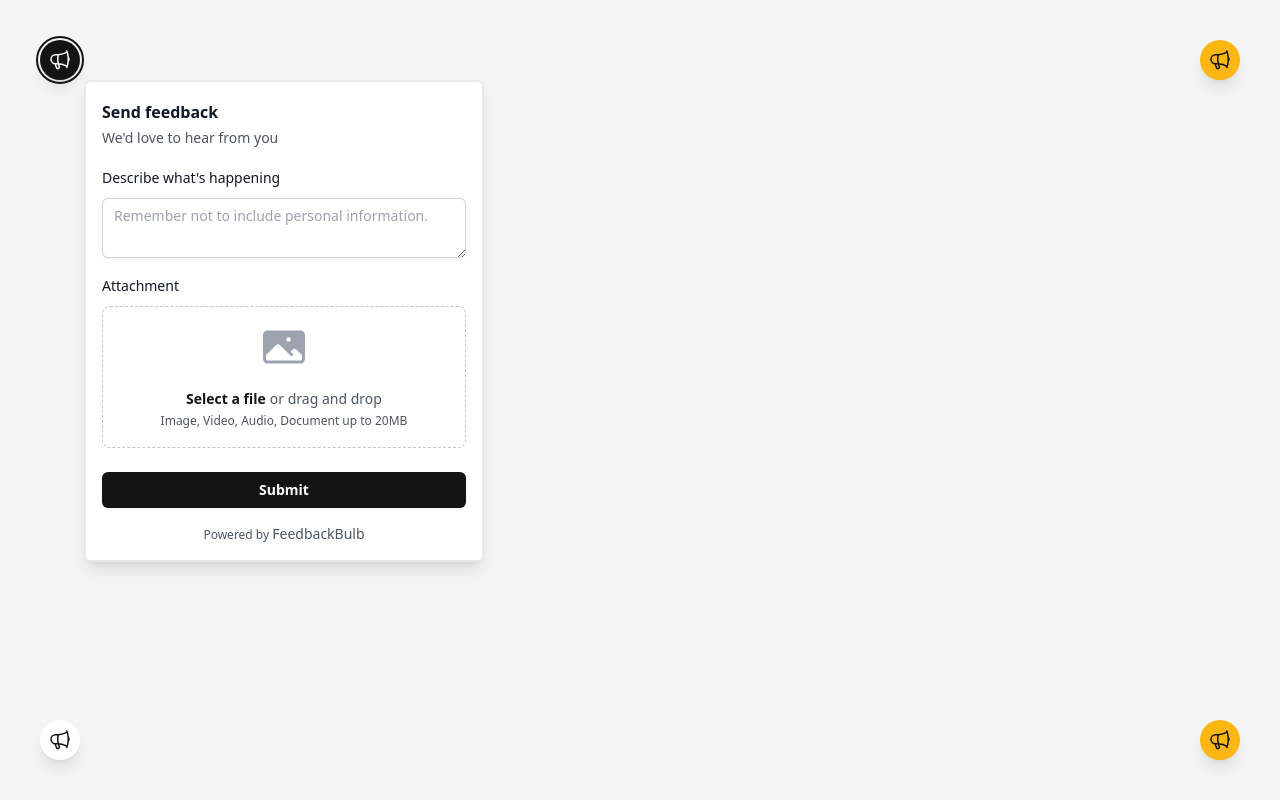
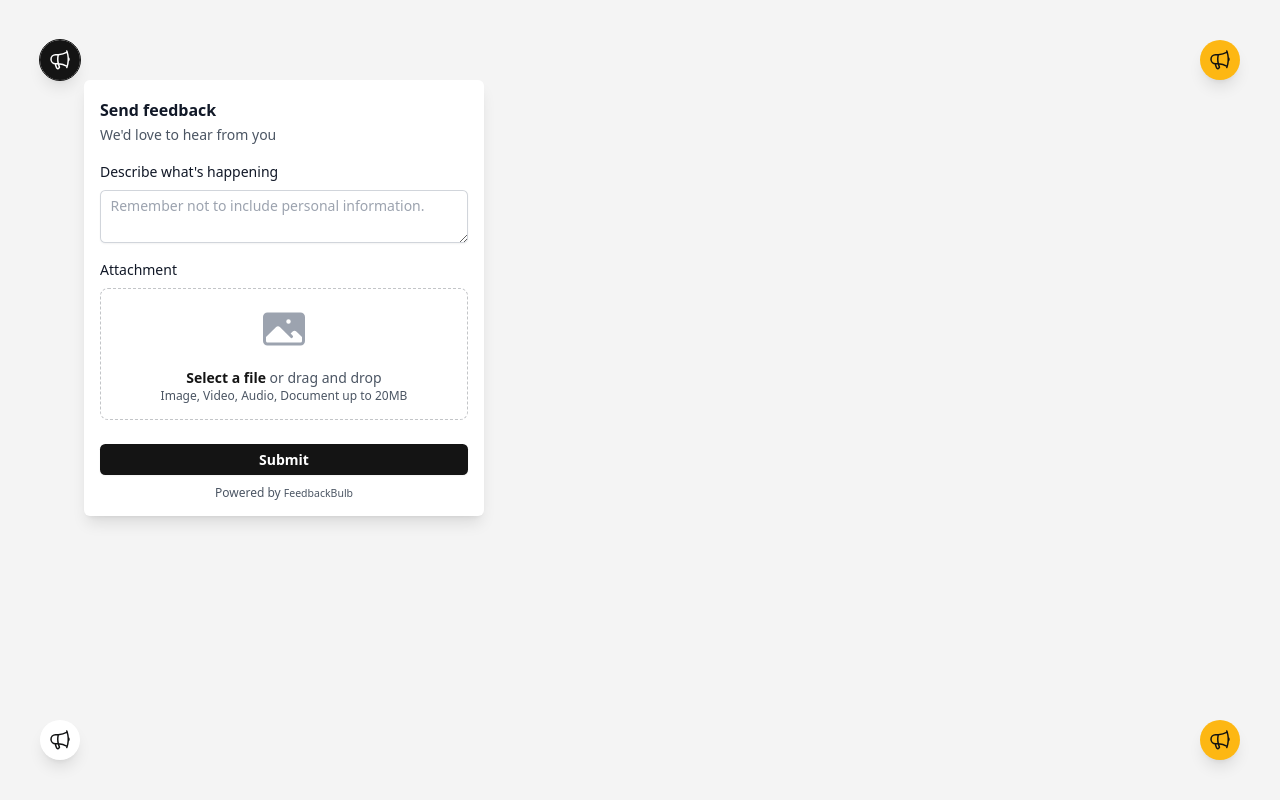
Before and after one commit to Headbright/feedbackbulb-web, a React (Vite) app: page / in a window 1280 px wide. Both pictures are taken after a click on the button 60 px from the left and 60 px from the top of the page. Built offline with nearby package versions, Linux system fonts and the light colour scheme.

Commit message:
feat: use em units against a 16px base

```diff
--- a/src/components/FilePreview.jsx
+++ b/src/components/FilePreview.jsx
@@ -10,7 +10,7 @@ export default function FilePreview({ file }) {
     />
   ) : (
     <PhotoIcon
-      className="fbb-mx-auto fbb-h-12 fbb-w-12 fbb-text-gray-400"
+      className="fbb-mx-auto fbb-h-fbb12 fbb-w-fbb12 fbb-text-gray-400"
       aria-hidden="true"
     />
   );
--- a/src/components/SimpleFeedbackForm.jsx
+++ b/src/components/SimpleFeedbackForm.jsx
@@ -76,7 +76,7 @@ export default function SimpleFeedbackForm({ appKey, direction, options }) {
   return (
     <Popover className={`fbb-fixed ${positionStyles(direction)}`}>
       <Popover.Button
-        className="fbb-rounded-full zofxcta fbb-p-2 fbb-text-black fbb-shadow-lg border-t-2 focus-visible:fbb-outline focus-visible:fbb-outline-2 focus-visible:fbb-outline-offset-2 "
+        className="fbb-rounded-full zofxcta fbb-p-fbb2 fbb-text-black fbb-shadow-lg border-t-fbb2 focus-visible:fbb-outline focus-visible:fbb-outline-fbb2 focus-visible:fbb-outline-offset-fbb2 "
         title="Send feedback"
         style={{
           "--fbb-primary": options.primaryColor,
@@ -87,7 +87,7 @@ export default function SimpleFeedbackForm({ appKey, direction, options }) {
           "--fbb-fill-dark": options.fillColorDark,
         }}
       >
-        <MegaphoneIcon className="fbb-w-6 fbb-h-6" />
+        <MegaphoneIcon className="fbb-w-fbb6 fbb-h-fbb6" />
       </Popover.Button>
 
       <Transition
@@ -99,14 +99,14 @@ export default function SimpleFeedbackForm({ appKey, direction, options }) {
         leaveTo="fbb-transform fbb-scale-95 fbb-opacity-0"
       >
         <Popover.Panel
-          className={`fbb-fixed fbb-box-border fbb-border-2 fbb-border-gray-400/25 dark:fbb-border-slate-800 fbb-w-[400px] fbb-bg-white dark:fbb-bg-slate-900 fbb-rounded-md fbb-shadow-lg fbb-z-10 ${popUpPositionStyles(
+          className={`fbb-fixed fbb-box-border fbb-border-fbb2 fbb-border-gray-400/25 dark:fbb-border-slate-800 fbb-w-[400px] fbb-bg-white dark:fbb-bg-slate-900 fbb-rounded-md fbb-shadow-lg fbb-z-10 ${popUpPositionStyles(
             direction
           )}`}
         >
           {({ close }) => (
             <form
               ref={formRef}
-              className={`fbb-py-4 fbb-overflow-y-auto fbb-max-h-[82vh] `}
+              className={`fbb-py-fbb4 fbb-overflow-y-auto fbb-max-h-[82vh] `}
               onSubmit={async (ev) => {
                 await handleSubmit(ev);
                 close();
@@ -132,7 +132,7 @@ export default function SimpleFeedbackForm({ appKey, direction, options }) {
                 name="value[attributes][url]"
                 value={`${window.location}`}
               />
-              <div className="fbb-px-2 sm:fbb-px-4">
+              <div className="fbb-px-fbb2 sm:fbb-px-fbb4">
                 <h2 className="fbb-text-base fbb-font-semibold fbb-leading-7 fbb-text-gray-900 dark:fbb-text-white">
                   {options.title}
                 </h2>
@@ -140,7 +140,7 @@ export default function SimpleFeedbackForm({ appKey, direction, options }) {
                   {options.subtitle}
                 </p>
 
-                <div className="fbb-mt-4 fbb-grid fbb-grid-cols-1 fbb-gap-x-6 fbb-gap-y-4 sm:fbb-grid-cols-6">
+                <div className="fbb-mt-fbb4 fbb-grid fbb-grid-cols-1 fbb-gap-x-fbb6 fbb-gap-y-fbb4 sm:fbb-grid-cols-6">
                   {options.showEmail === "true" ? (
                     <div className="sm:fbb-col-span-full">
                       <label
@@ -149,14 +149,14 @@ export default function SimpleFeedbackForm({ appKey, direction, options }) {
                       >
                         {options.emailLabel}
                       </label>
-                      <div className="fbb-mt-2">
+                      <div className="fbb-mt-fbb2">
                         <div className="fbb-flex fbb-rounded-md fbb-shadow-sm fbb-ring-1 fbb-ring-inset fbb-ring-gray-300 sm:fbb-max-w-md">
                           <input
                             type="email"
                             name="value[email]"
                             id="value[email]"
                             autoComplete="email"
-                            className="fbb-px-3 fbb-block fbb-flex-1 fbb-border-0 fbb-bg-transparent fbb-py-1.5 fbb-text-gray-900 dark:fbb-text-white placeholder:fbb-text-gray-400 dark:fbb-bg-slate-800 sm:fbb-text-sm sm:fbb-leading-6 fbb-ring-gray-300 fbb-rounded focus:fbb-ring-2 focus:fbb-ring-inset"
+                            className="fbb-px-fbb3 fbb-block fbb-flex-1 fbb-border-0 fbb-bg-transparent fbb-py-fbb1.5 fbb-text-gray-900 dark:fbb-text-white placeholder:fbb-text-gray-400 dark:fbb-bg-slate-800 sm:fbb-text-sm sm:fbb-leading-6 fbb-ring-gray-300 fbb-rounded focus:fbb-ring-2 focus:fbb-ring-inset"
                             placeholder={options.emailPlaceholder}
                           />
                         </div>
@@ -171,14 +171,14 @@ export default function SimpleFeedbackForm({ appKey, direction, options }) {
                     >
                       {options.textLabel}
                     </label>
-                    <div className="fbb-mt-2">
+                    <div className="fbb-mt-fbb2">
                       <textarea
                         id="value[content]"
                         name="value[content]"
                         rows={2}
                         required
                         placeholder={options.textPlaceholder}
-                        className="fbb-py-2 fbb-px-3 fbb-bg-white dark:fbb-bg-slate-800 fbb-block fbb-w-full fbb-rounded-md fbb-border-0 fbb-text-gray-900 dark:fbb-text-white fbb-shadow-sm fbb-ring-1 fbb-ring-inset fbb-ring-gray-300 placeholder:fbb-text-gray-400 focus:fbb-ring-2 focus:fbb-ring-inset sm:fbb-py-1.5 sm:fbb-text-sm sm:fbb-leading-6"
+                        className="fbb-py-fbb2 fbb-px-fbb3 fbb-bg-white dark:fbb-bg-slate-800 fbb-block fbb-w-full fbb-rounded-md fbb-border-0 fbb-text-gray-900 dark:fbb-text-white fbb-shadow-sm fbb-ring-1 fbb-ring-inset fbb-ring-gray-300 placeholder:fbb-text-gray-400 focus:fbb-ring-2 focus:fbb-ring-inset sm:fbb-py-fbb1.5 sm:fbb-text-sm sm:fbb-leading-6"
                         defaultValue={""}
                       />
                     </div>
@@ -194,7 +194,7 @@ export default function SimpleFeedbackForm({ appKey, direction, options }) {
                       </label>
                       <div
                         className={
-                          "fbb-relative fbb-mt-2 fbb-flex fbb-justify-center fbb-rounded-lg fbb-border fbb-px-6 fbb-py-4" +
+                          "fbb-relative fbb-mt-fbb2 fbb-flex fbb-justify-center fbb-rounded-lg fbb-border fbb-px-fbb6 fbb-py-fbb4" +
                           (dragActive
                             ? " fbb-border-2 fbb-border-solid zofxborder"
                             : " fbb-border-dashed fbb-border-gray-900/25 dark:fbb-border-white/25")
@@ -208,7 +208,7 @@ export default function SimpleFeedbackForm({ appKey, direction, options }) {
                           onDrop={handleDrop}
                         >
                           <FilePreview file={file} />
-                          <div className="fbb-mt-4 fbb-flex fbb-text-sm fbb-leading-6 fbb-text-gray-600 fbb-justify-center">
+                          <div className="fbb-mt-fbb4 fbb-flex fbb-text-sm fbb-leading-6 fbb-text-gray-600 fbb-justify-center">
                             <label
                               htmlFor="file"
                               className="fbb-cursor-pointer fbb-rounded-md fbb-font-semibold fbb-text-brand-dark focus-within:fbb-outline-none focus-within:fbb-ring-2 focus-within:fbb-ring-brand focus-within:fbb-ring-offset-2 hover:fbb-text-brand-light"
@@ -226,7 +226,7 @@ export default function SimpleFeedbackForm({ appKey, direction, options }) {
                                 onChange={handleFileAttached}
                               />
                             </label>
-                            <p className="fbb-pl-1 dark:fbb-text-white">
+                            <p className="fbb-pl-fbb1 dark:fbb-text-white">
                               {options.attachmentUploadCaption}
                             </p>
                           </div>
@@ -237,12 +237,12 @@ export default function SimpleFeedbackForm({ appKey, direction, options }) {
 
                           {file ? (
                             <button
-                              className="fbb-absolute fbb-top-1 fbb-right-1 zofxcta fbb-rounded-full fbb-cursor-pointer"
+                              className="fbb-absolute fbb-top-fbb1 fbb-right-fbb1 zofxcta fbb-rounded-full fbb-cursor-pointer"
                               title="Remove attachment"
                               onClick={handleRemoveImage}
                             >
                               <TrashIcon
-                                className="fbb-w-6 fbb-h-6 fbb-m-2"
+                                className="fbb-w-fbb6 fbb-h-fbb6 fbb-m-fbb2"
                                 aria-hidden="true"
                               />
                             </button>
@@ -253,10 +253,10 @@ export default function SimpleFeedbackForm({ appKey, direction, options }) {
                   ) : null}
                 </div>
               </div>
-              <div className="fbb-mt-6 fbb-flex fbb-items-center fbb-px-2 sm:fbb-px-4">
+              <div className="fbb-mt-fbb6 fbb-flex fbb-items-center fbb-px-fbb2 sm:fbb-px-fbb4">
                 <button
                   type="submit"
-                  className={`zofxctalabel fbb-inline-flex fbb-items-center fbb-justify-center fbb-rounded-md fbb-w-full  fbb-px-3 fbb-py-2 fbb-text-sm fbb-font-semibold fbb-shadow-sm  ${
+                  className={`zofxctalabel fbb-inline-flex fbb-items-center fbb-justify-center fbb-rounded-md fbb-w-full  fbb-px-fbb3 fbb-py-fbb2 fbb-text-sm fbb-font-semibold fbb-shadow-sm  ${
                     loading
                       ? "zofxdisabled fbb-cursor-not-allowed"
                       : "zofxcta focus-visible:fbb-outline focus-visible:fbb-outline-2 focus-visible:fbb-outline-offset-2 "
@@ -264,7 +264,7 @@ export default function SimpleFeedbackForm({ appKey, direction, options }) {
                 >
                   {loading ? (
                     <svg
-                      className="fbb-animate-spin fbb-mr-3 fbb-h-5 fbb-w-5 fbb--ml-4"
+                      className="fbb-animate-spin fbb-mr-fbb3 fbb-h-fbb5 fbb-w-fbb5 fbb--ml-fbb4"
                       xmlns="http://www.w3.org/2000/svg"
                       fill="none"
                       viewBox="0 0 24 24"
@@ -287,7 +287,7 @@ export default function SimpleFeedbackForm({ appKey, direction, options }) {
                   {options.submitButtonLabel}
                 </button>
               </div>
-              <p className="fbb-mt-4 fbb-text-xs fbb-text-center fbb-font-light fbb-text-gray-600">
+              <p className="fbb-mt-fbb4 fbb-text-xs fbb-text-center fbb-font-light fbb-text-gray-600">
                 Powered by{" "}
                 <a href="https://feedbackbulb.com">
                   <span className="fbb-text-sm">Feedback</span>
--- a/src/index.css
+++ b/src/index.css
@@ -2,7 +2,7 @@
 @tailwind components;
 @tailwind utilities;
 
-:root {
+.fbb-widgets {
   font-size: 16px;
 }
 
--- a/src/placement.js
+++ b/src/placement.js
@@ -1,7 +1,7 @@
-export const BOTTOM_TRAILING = "fbb-bottom-10 fbb-right-10";
-export const BOTTOM_LEADING = "fbb-bottom-10 fbb-left-10";
-export const TOP_LEADING = "fbb-top-10 fbb-left-10";
-export const TOP_TRAILING = "fbb-top-10 fbb-right-10";
+export const BOTTOM_TRAILING = "fbb-bottom-fbb10 fbb-right-fbb10";
+export const BOTTOM_LEADING = "fbb-bottom-fbb10 fbb-left-fbb10";
+export const TOP_LEADING = "fbb-top-fbb10 fbb-left-fbb10";
+export const TOP_TRAILING = "fbb-top-fbb10 fbb-right-fbb10";
 export const VALID_PLACEMENTS = [
   BOTTOM_TRAILING,
   BOTTOM_LEADING,
@@ -10,11 +10,12 @@ export const VALID_PLACEMENTS = [
 ];
 
 export const POPUP_BOTTOM_TRAILING =
-  "fbb-bottom-12 sm:fbb-bottom-8 -fbb-right-10 sm:fbb-right-10";
+  "fbb-bottom-fbb12 sm:fbb-bottom-fbb8 -fbb-right-fbb10 sm:fbb-right-fbb10";
 export const POPUP_BOTTOM_LEADING =
-  "fbb-bottom-12 sm:fbb-bottom-8 -fbb-left-10 sm:fbb-left-10";
-export const POPUP_TOP_LEADING = "fbb-top-0 -fbb-left-10 sm:fbb-left-11";
-export const POPUP_TOP_TRAILING = "fbb-top-0 -fbb-right-10 sm:fbb-right-11";
+  "fbb-bottom-fbb12 sm:fbb-bottom-fbb8 -fbb-left-fbb10 sm:fbb-left-fbb10";
+export const POPUP_TOP_LEADING = "fbb-top-0 -fbb-left-fbb10 sm:fbb-left-fbb11";
+export const POPUP_TOP_TRAILING =
+  "fbb-top-0 -fbb-right-fbb10 sm:fbb-right-fbb11";
 
 export const positionStyles = (direction) => {
   if (!direction) {
--- a/tailwind.config.js
+++ b/tailwind.config.js
@@ -10,6 +10,89 @@ export default {
           dark: "#ffc100",
         },
       },
+      spacing: {
+        fbb1: "0.25em",
+        "fbb1.5": "0.375em",
+        fbb2: "0.5em",
+        fbb3: "0.75em",
+        fbb4: "1em",
+        fbb5: "1.25em",
+        fbb6: "1.5em",
+        fbb8: "2em",
+        fbb10: "2.5em",
+        fbb11: "2.75em",
+        fbb12: "3em",
+      },
+      borderRadius: {
+        sm: "0.125em",
+        DEFAULT: "0.25em",
+        md: "0.375em",
+        lg: "0.5em",
+        xl: "0.75em",
+        "2xl": "1em",
+        "3xl": "1.5em",
+      },
+      columns: {
+        "3xs": "16em",
+        "2xs": "18em",
+        xs: "20em",
+        sm: "24em",
+        md: "28em",
+        lg: "32em",
+        xl: "36em",
+        "2xl": "42em",
+        "3xl": "48em",
+        "4xl": "56em",
+        "5xl": "64em",
+        "6xl": "72em",
+        "7xl": "80em",
+      },
+      fontSize: {
+        xs: ["0.75em", { lineHeight: "1em" }],
+        sm: ["0.875em", { lineHeight: "1.25em" }],
+        base: ["1em", { lineHeight: "1.5em" }],
+        lg: ["1.125em", { lineHeight: "1.75em" }],
+        xl: ["1.25em", { lineHeight: "1.75em" }],
+        "2xl": ["1.5em", { lineHeight: "2em" }],
+        "3xl": ["1.875em", { lineHeight: "2.25em" }],
+        "4xl": ["2.25em", { lineHeight: "2.5em" }],
+        "5xl": ["3em", { lineHeight: "1" }],
+        "6xl": ["3.75em", { lineHeight: "1" }],
+        "7xl": ["4.5em", { lineHeight: "1" }],
+        "8xl": ["6em", { lineHeight: "1" }],
+        "9xl": ["8em", { lineHeight: "1" }],
+      },
+      lineHeight: {
+        3: ".75em",
+        4: "1em",
+        5: "1.25em",
+        6: "1.5em",
+        7: "1.75em",
+        8: "2em",
+        9: "2.25em",
+        10: "2.5em",
+      },
+      maxWidth: ({ theme, breakpoints }) => ({
+        none: "none",
+        0: "0em",
+        xs: "20em",
+        sm: "24em",
+        md: "28em",
+        lg: "32em",
+        xl: "36em",
+        "2xl": "42em",
+        "3xl": "48em",
+        "4xl": "56em",
+        "5xl": "64em",
+        "6xl": "72em",
+        "7xl": "80em",
+        full: "100%",
+        min: "min-content",
+        max: "max-content",
+        fit: "fit-content",
+        prose: "65ch",
+        ...breakpoints(theme("screens")),
+      }),
     },
   },
   plugins: [],
```
